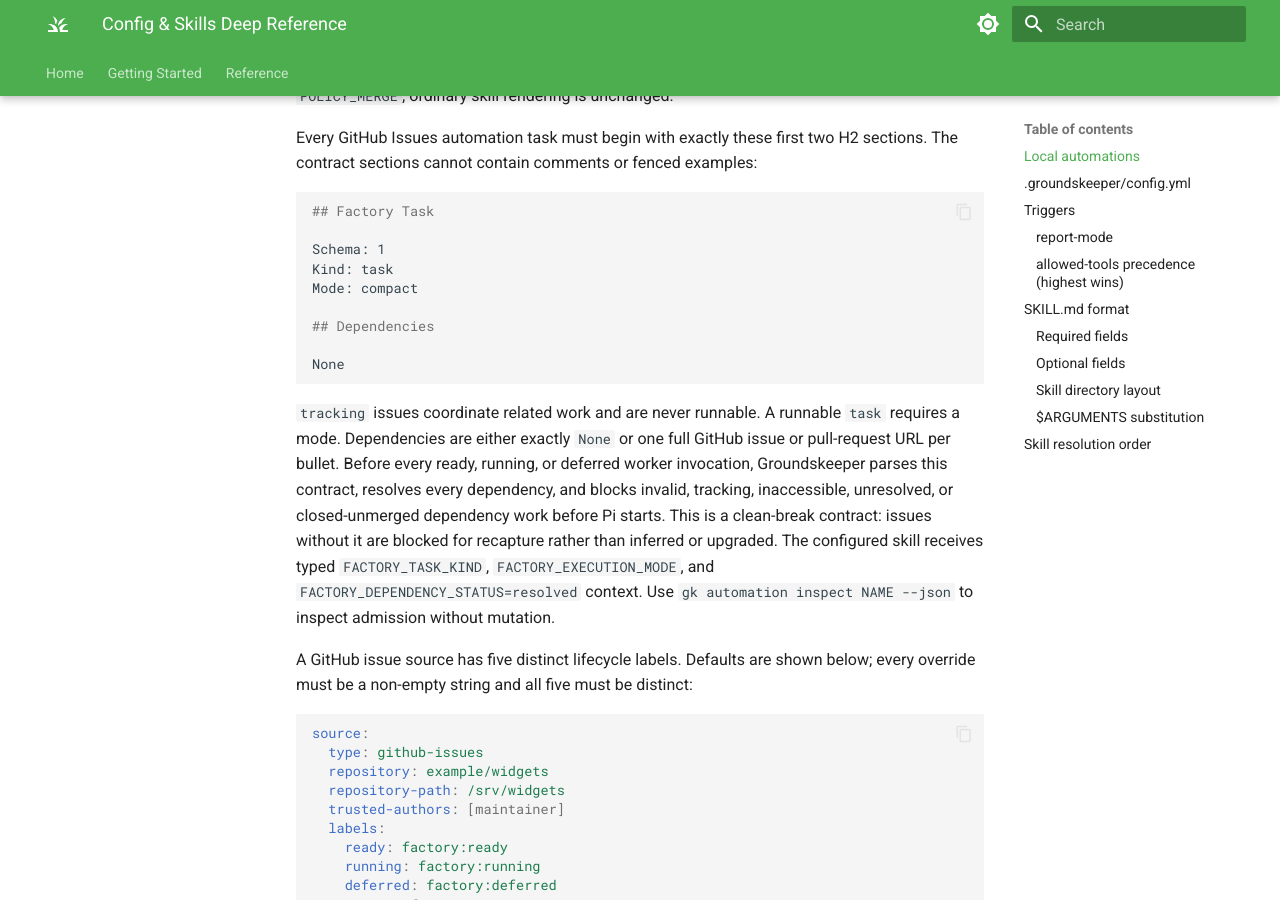
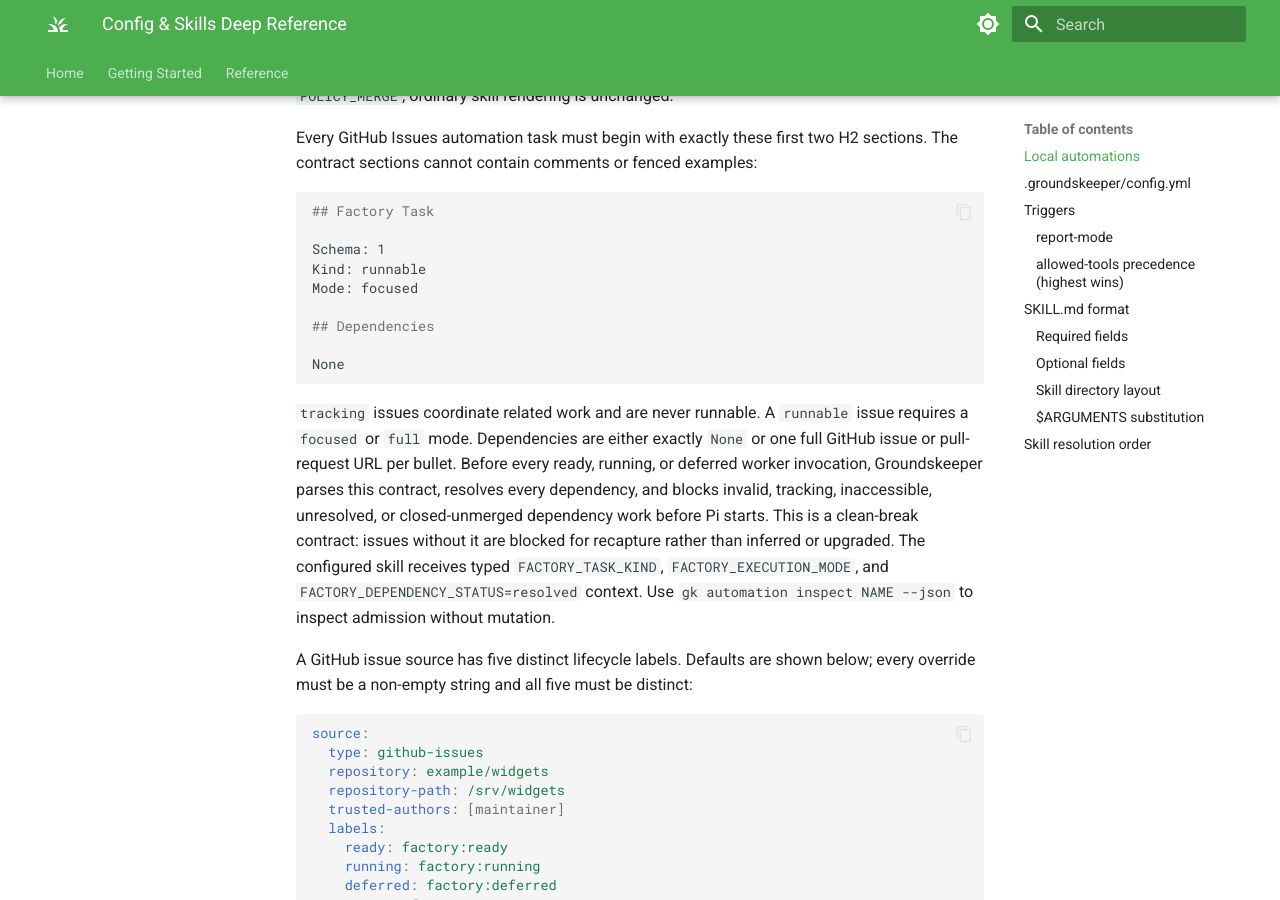
Before and after one commit to safurrier/groundskeeper, an MkDocs documentation site: the page built from docs/config-and-skills.md, in a window 1280 px wide and 900 px high, scrolled down 493 px. Built offline with MkDocs 1.6.1 and Material for MkDocs 9.7.7, drawn with Linux system fonts in a browser that asks for light colours.

Commit message:
Clarify factory contract vocabulary

````diff
--- a/docs/config-and-skills.md
+++ b/docs/config-and-skills.md
@@ -38,16 +38,16 @@ sections. The contract sections cannot contain comments or fenced examples:
 ## Factory Task
 
 Schema: 1
-Kind: task
-Mode: compact
+Kind: runnable
+Mode: focused
 
 ## Dependencies
 
 None
 ```
 
-`tracking` issues coordinate related work and are never runnable. A runnable
-`task` requires a mode. Dependencies are either exactly `None` or one full
+`tracking` issues coordinate related work and are never runnable. A `runnable`
+issue requires a `focused` or `full` mode. Dependencies are either exactly `None` or one full
 GitHub issue or pull-request URL per bullet. Before every ready, running, or
 deferred worker invocation, Groundskeeper parses this contract, resolves every
 dependency, and blocks invalid, tracking, inaccessible, unresolved, or
````
Also changed, not shown: 6 other files.
